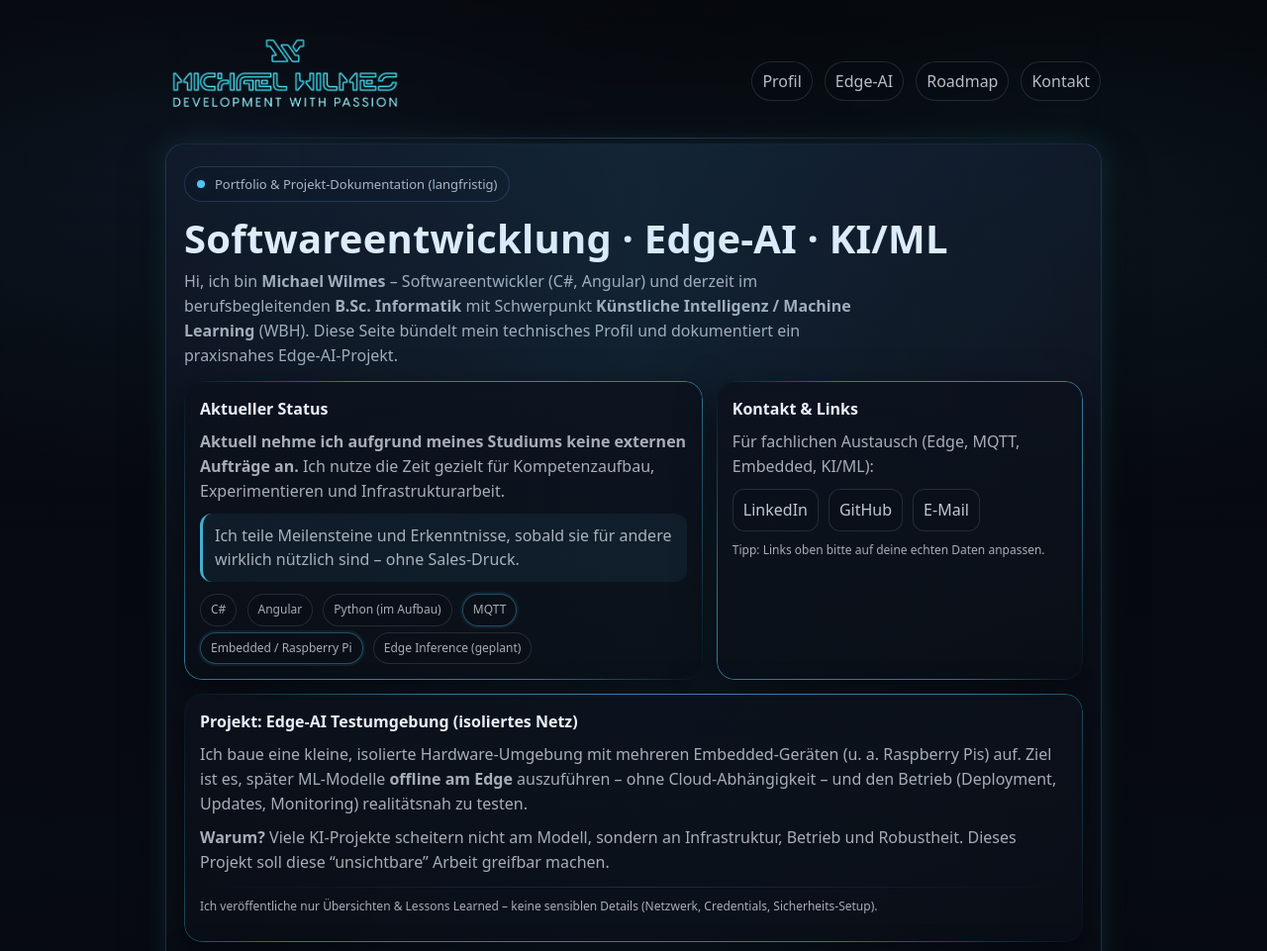
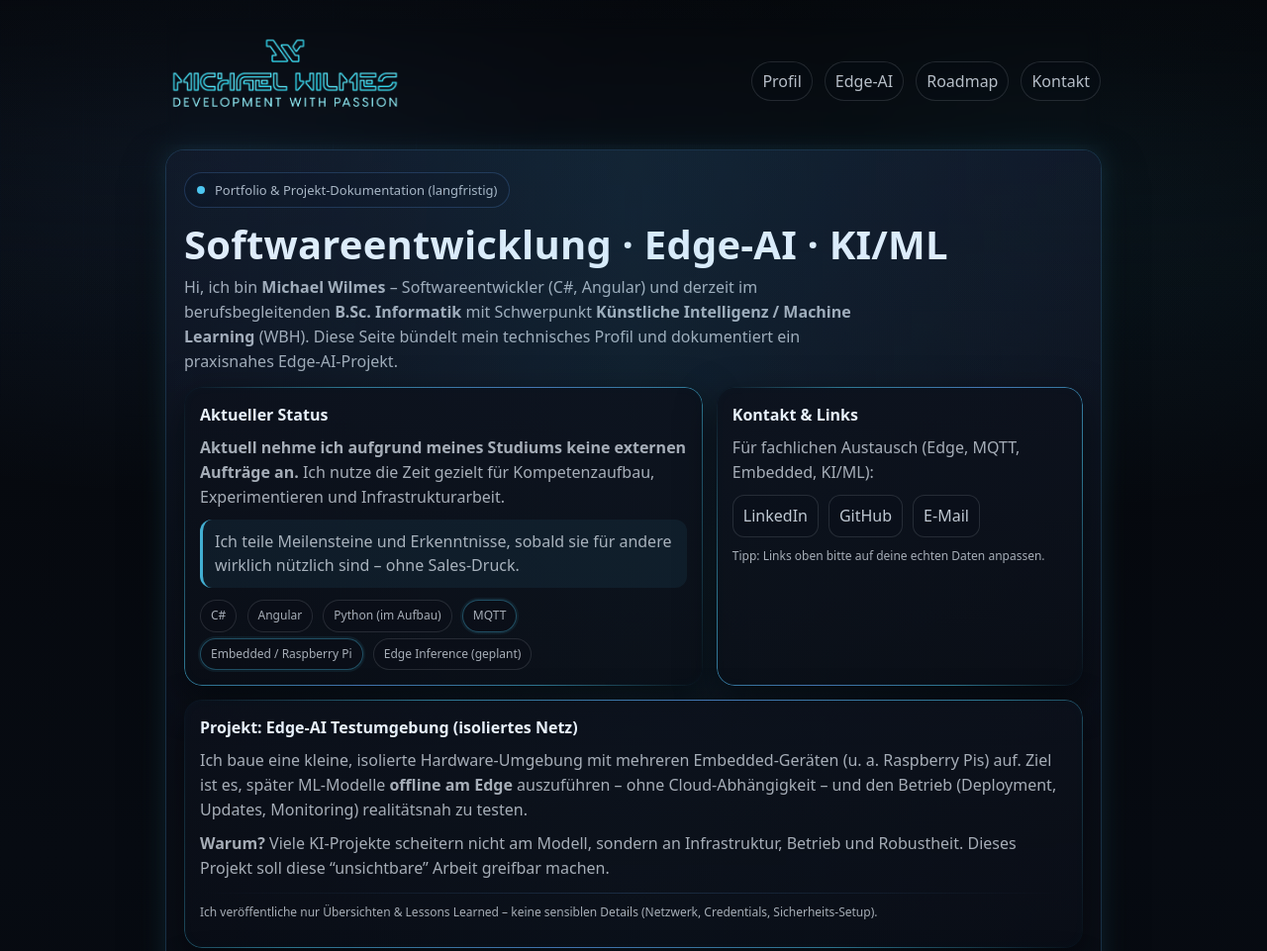
Before and after one commit to Michael-Wilmes/michael-wilmes.github.io, a plain HTML site: page index.html in a window 1280 px wide. Shown: the top 961 px of the page at 99% size. Drawn offline with Linux system fonts and the light colour scheme.

Commit message:
adapt css

```diff
--- a/index.html
+++ b/index.html
@@ -115,7 +115,7 @@
     }
 
     /* dezente Tron-Linie */
-    header.site-header::after{
+    /*header.site-header::after{
       content:"";
       position:absolute;
       left:0; right:0;
@@ -124,7 +124,7 @@
       background: linear-gradient(90deg, transparent, rgba(96,165,250,.45), transparent);
       opacity:.60;
       pointer-events:none;
-    }
+    }*/
 
     .brand{
       display:flex;
@@ -168,6 +168,7 @@
        Hero
        ========================================================== */
     .hero{
+      margin-top: 6px;
       position:relative;
       border-radius: var(--radius);
       padding: 22px 18px;
```
